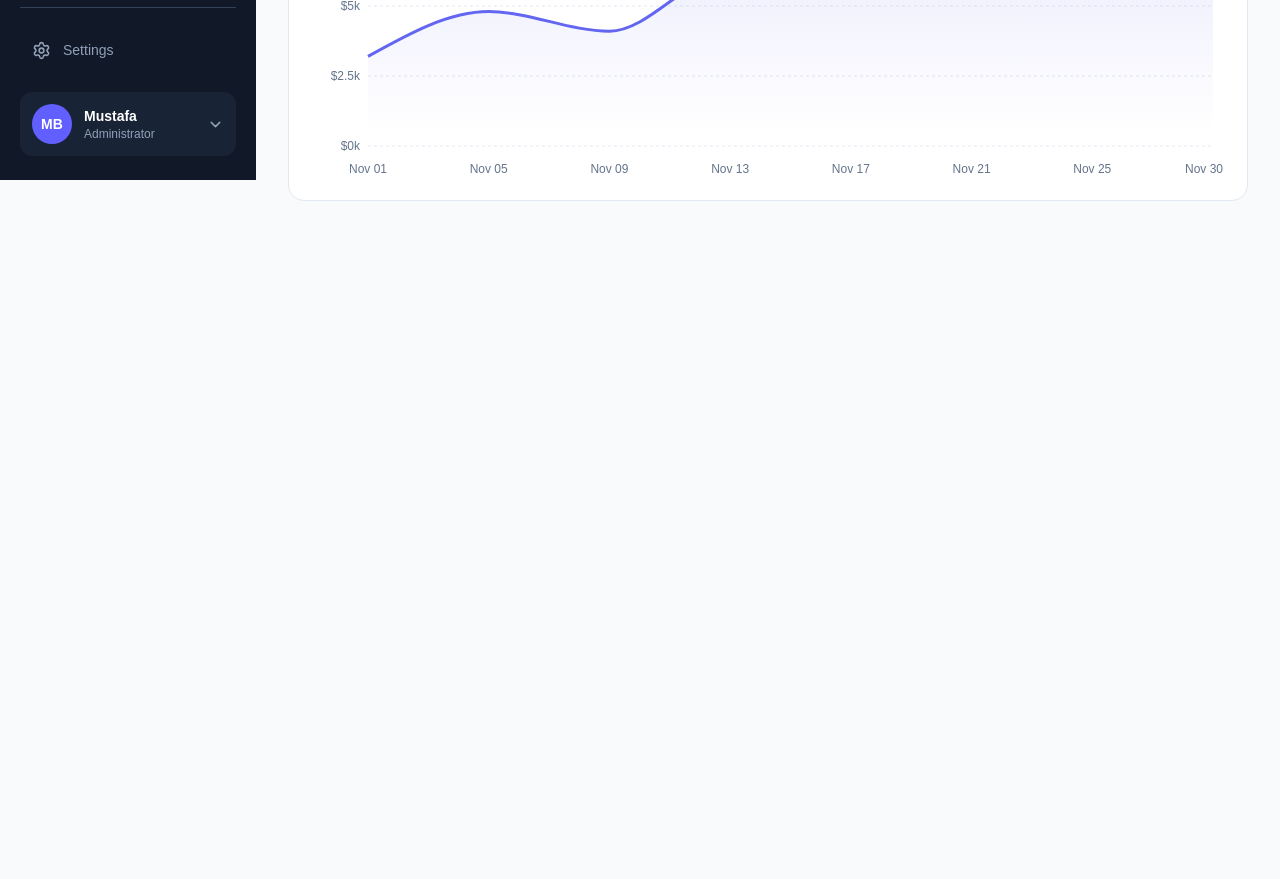
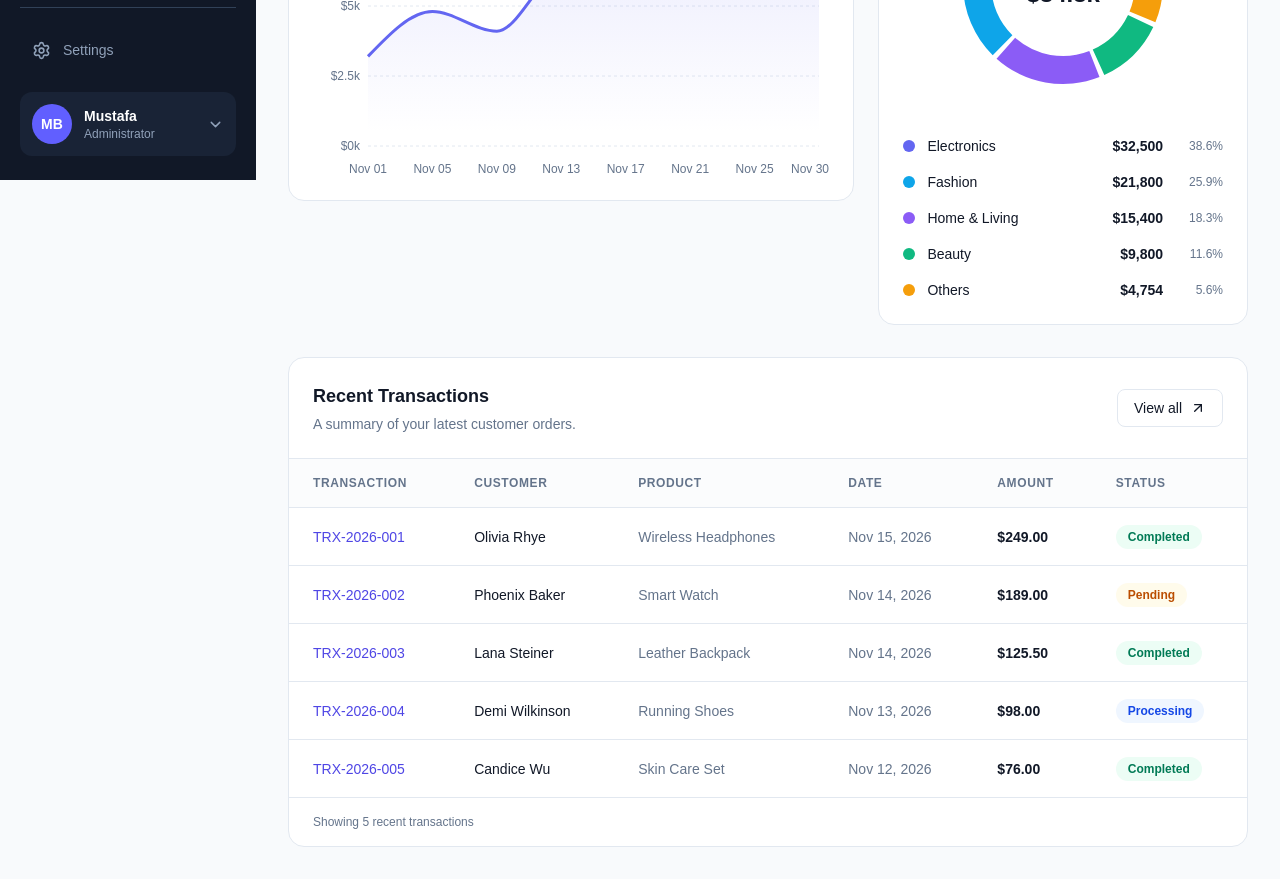
Before and after one commit to bongalonmuhammadmichael-png/insight-analytics-dashboard, a Next.js app: page / in a window 1280 px wide. Shown: the part 620-1499 px from the top of the page. Before the commit the page ends 853 px from the top, so only its background shows below. Built offline with nearby package versions, Linux system fonts and the light colour scheme.

Commit message:
Add sales analytics and recent transactions

```diff
--- a/app/page.tsx
+++ b/app/page.tsx
@@ -2,6 +2,8 @@ import Sidebar from "@/components/layout/Sidebar";
 import Header from "@/components/layout/Header";
 import StatCard from "@/components/dashboard/StatCard";
 import RevenueChart from "@/components/dashboard/RevenueChart";
+import SalesByCategory from "@/components/dashboard/SalesByCategory";
+import RecentTransactions from "@/components/dashboard/RecentTransactions";
 import { dashboardStats } from "@/data/dashboard";
 
 export default function Home() {
@@ -38,10 +40,18 @@ export default function Home() {
             </div>
 
             {/* Revenue Analytics */}
-            <div className="mt-8">
-              <RevenueChart />
+            <div className="mt-8 grid grid-cols-1 gap-6 xl:grid-cols-5">
+              <div className="xl:col-span-3">
+                <RevenueChart />
+              </div>
+
+              <div className="xl:col-span-2">
+                <SalesByCategory />
+              </div>
             </div>
 
+            {/* Recent Transactions */}
+            <RecentTransactions />
           </div>
         </section>
       </div>
--- /dev/null
+++ b/components/dashboard/RecentTransactions.tsx
@@ -0,0 +1,107 @@
+import { ArrowUpRight } from "lucide-react";
+
+import { transactions } from "@/data/transactions";
+
+const statusStyles: Record<string, string> = {
+  Completed:
+    "bg-emerald-50 text-emerald-700 dark:bg-emerald-500/10 dark:text-emerald-400",
+  Pending:
+    "bg-amber-50 text-amber-700 dark:bg-amber-500/10 dark:text-amber-400",
+  Processing:
+    "bg-blue-50 text-blue-700 dark:bg-blue-500/10 dark:text-blue-400",
+};
+
+export default function RecentTransactions() {
+  return (
+    <section className="mt-8 overflow-hidden rounded-2xl border border-border bg-card">
+      <div className="flex flex-col gap-3 border-b border-border p-6 sm:flex-row sm:items-center sm:justify-between">
+        <div>
+          <h2 className="text-lg font-bold text-foreground">
+            Recent Transactions
+          </h2>
+          <p className="mt-1 text-sm text-muted">
+            A summary of your latest customer orders.
+          </p>
+        </div>
+
+        <button className="inline-flex items-center gap-2 self-start rounded-lg border border-border px-4 py-2 text-sm font-medium text-foreground transition hover:bg-background sm:self-auto">
+          View all
+          <ArrowUpRight size={16} />
+        </button>
+      </div>
+
+      <div className="overflow-x-auto">
+        <table className="w-full min-w-[760px] text-left">
+          <thead>
+            <tr className="border-b border-border bg-background/60">
+              <th className="px-6 py-4 text-xs font-semibold uppercase tracking-wider text-muted">
+                Transaction
+              </th>
+              <th className="px-6 py-4 text-xs font-semibold uppercase tracking-wider text-muted">
+                Customer
+              </th>
+              <th className="px-6 py-4 text-xs font-semibold uppercase tracking-wider text-muted">
+                Product
+              </th>
+              <th className="px-6 py-4 text-xs font-semibold uppercase tracking-wider text-muted">
+                Date
+              </th>
+              <th className="px-6 py-4 text-xs font-semibold uppercase tracking-wider text-muted">
+                Amount
+              </th>
+              <th className="px-6 py-4 text-xs font-semibold uppercase tracking-wider text-muted">
+                Status
+              </th>
+            </tr>
+          </thead>
+
+          <tbody className="divide-y divide-border">
+            {transactions.map((transaction) => (
+              <tr
+                key={transaction.id}
+                className="transition hover:bg-background/50"
+              >
+                <td className="whitespace-nowrap px-6 py-4 text-sm font-medium text-primary">
+                  {transaction.id}
+                </td>
+
+                <td className="whitespace-nowrap px-6 py-4 text-sm font-medium text-foreground">
+                  {transaction.customer}
+                </td>
+
+                <td className="whitespace-nowrap px-6 py-4 text-sm text-muted">
+                  {transaction.product}
+                </td>
+
+                <td className="whitespace-nowrap px-6 py-4 text-sm text-muted">
+                  {transaction.date}
+                </td>
+
+                <td className="whitespace-nowrap px-6 py-4 text-sm font-semibold text-foreground">
+                  ${transaction.amount.toFixed(2)}
+                </td>
+
+                <td className="whitespace-nowrap px-6 py-4">
+                  <span
+                    className={`inline-flex rounded-full px-3 py-1 text-xs font-semibold ${
+                      statusStyles[transaction.status] ??
+                      "bg-gray-100 text-gray-700 dark:bg-gray-500/10 dark:text-gray-400"
+                    }`}
+                  >
+                    {transaction.status}
+                  </span>
+                </td>
+              </tr>
+            ))}
+          </tbody>
+        </table>
+      </div>
+
+      <div className="border-t border-border px-6 py-4">
+        <p className="text-xs text-muted">
+          Showing {transactions.length} recent transactions
+        </p>
+      </div>
+    </section>
+  );
+}
--- /dev/null
+++ b/components/dashboard/SalesByCategory.tsx
@@ -0,0 +1,116 @@
+"use client";
+
+import {
+  ResponsiveContainer,
+  PieChart,
+  Pie,
+  Cell,
+  Tooltip,
+} from "recharts";
+
+import { salesData } from "@/data/sales";
+
+export default function SalesByCategory() {
+  const totalSales = salesData.reduce(
+    (total, item) => total + item.sales,
+    0
+  );
+
+  return (
+    <section className="rounded-2xl border border-border bg-card p-6">
+      <div className="mb-6">
+        <h2 className="text-lg font-bold text-foreground">
+          Sales by Category
+        </h2>
+
+        <p className="mt-1 text-sm text-muted">
+          Revenue distribution across product categories.
+        </p>
+      </div>
+
+      <div className="relative h-64">
+        <ResponsiveContainer width="100%" height="100%">
+          <PieChart>
+            <Pie
+              data={salesData}
+              dataKey="sales"
+              nameKey="category"
+              cx="50%"
+              cy="50%"
+              innerRadius={72}
+              outerRadius={100}
+              paddingAngle={3}
+              stroke="none"
+            >
+              {salesData.map((item) => (
+                <Cell
+                  key={item.category}
+                  fill={item.color}
+                />
+              ))}
+            </Pie>
+
+            <Tooltip
+              formatter={(value) => [
+                `$${Number(value).toLocaleString("en-US")}`,
+                "Sales",
+              ]}
+              contentStyle={{
+                backgroundColor: "var(--card)",
+                border: "1px solid var(--border)",
+                borderRadius: "12px",
+                color: "var(--foreground)",
+              }}
+            />
+          </PieChart>
+        </ResponsiveContainer>
+
+        <div className="pointer-events-none absolute inset-0 flex flex-col items-center justify-center">
+          <span className="text-xs text-muted">
+            Total Sales
+          </span>
+
+          <span className="mt-1 text-2xl font-bold text-foreground">
+            ${(totalSales / 1000).toFixed(1)}k
+          </span>
+        </div>
+      </div>
+
+      <div className="mt-6 space-y-4">
+        {salesData.map((item) => {
+          const percentage = (
+            (item.sales / totalSales) * 100
+          ).toFixed(1);
+
+          return (
+            <div
+              key={item.category}
+              className="flex items-center justify-between gap-3"
+            >
+              <div className="flex min-w-0 items-center gap-3">
+                <span
+                  className="h-3 w-3 shrink-0 rounded-full"
+                  style={{ backgroundColor: item.color }}
+                />
+
+                <span className="truncate text-sm text-foreground">
+                  {item.category}
+                </span>
+              </div>
+
+              <div className="flex shrink-0 items-center gap-3">
+                <span className="text-sm font-semibold text-foreground">
+                  ${item.sales.toLocaleString("en-US")}
+                </span>
+
+                <span className="w-12 text-right text-xs text-muted">
+                  {percentage}%
+                </span>
+              </div>
+            </div>
+          );
+        })}
+      </div>
+    </section>
+  );
+}
--- /dev/null
+++ b/data/sales.ts
@@ -0,0 +1,28 @@
+
+export const salesData = [
+  {
+    category: "Electronics",
+    sales: 32500,
+    color: "#6366f1",
+  },
+  {
+    category: "Fashion",
+    sales: 21800,
+    color: "#0ea5e9",
+  },
+  {
+    category: "Home & Living",
+    sales: 15400,
+    color: "#8b5cf6",
+  },
+  {
+    category: "Beauty",
+    sales: 9800,
+    color: "#10b981",
+  },
+  {
+    category: "Others",
+    sales: 4754,
+    color: "#f59e0b",
+  },
+];
--- /dev/null
+++ b/data/transactions.ts
@@ -0,0 +1,43 @@
+
+export const transactions = [
+  {
+    id: "TRX-2026-001",
+    customer: "Olivia Rhye",
+    product: "Wireless Headphones",
+    date: "Nov 15, 2026",
+    amount: 249.00,
+    status: "Completed",
+  },
+  {
+    id: "TRX-2026-002",
+    customer: "Phoenix Baker",
+    product: "Smart Watch",
+    date: "Nov 14, 2026",
+    amount: 189.00,
+    status: "Pending",
+  },
+  {
+    id: "TRX-2026-003",
+    customer: "Lana Steiner",
+    product: "Leather Backpack",
+    date: "Nov 14, 2026",
+    amount: 125.50,
+    status: "Completed",
+  },
+  {
+    id: "TRX-2026-004",
+    customer: "Demi Wilkinson",
+    product: "Running Shoes",
+    date: "Nov 13, 2026",
+    amount: 98.00,
+    status: "Processing",
+  },
+  {
+    id: "TRX-2026-005",
+    customer: "Candice Wu",
+    product: "Skin Care Set",
+    date: "Nov 12, 2026",
+    amount: 76.00,
+    status: "Completed",
+  },
+];
```
